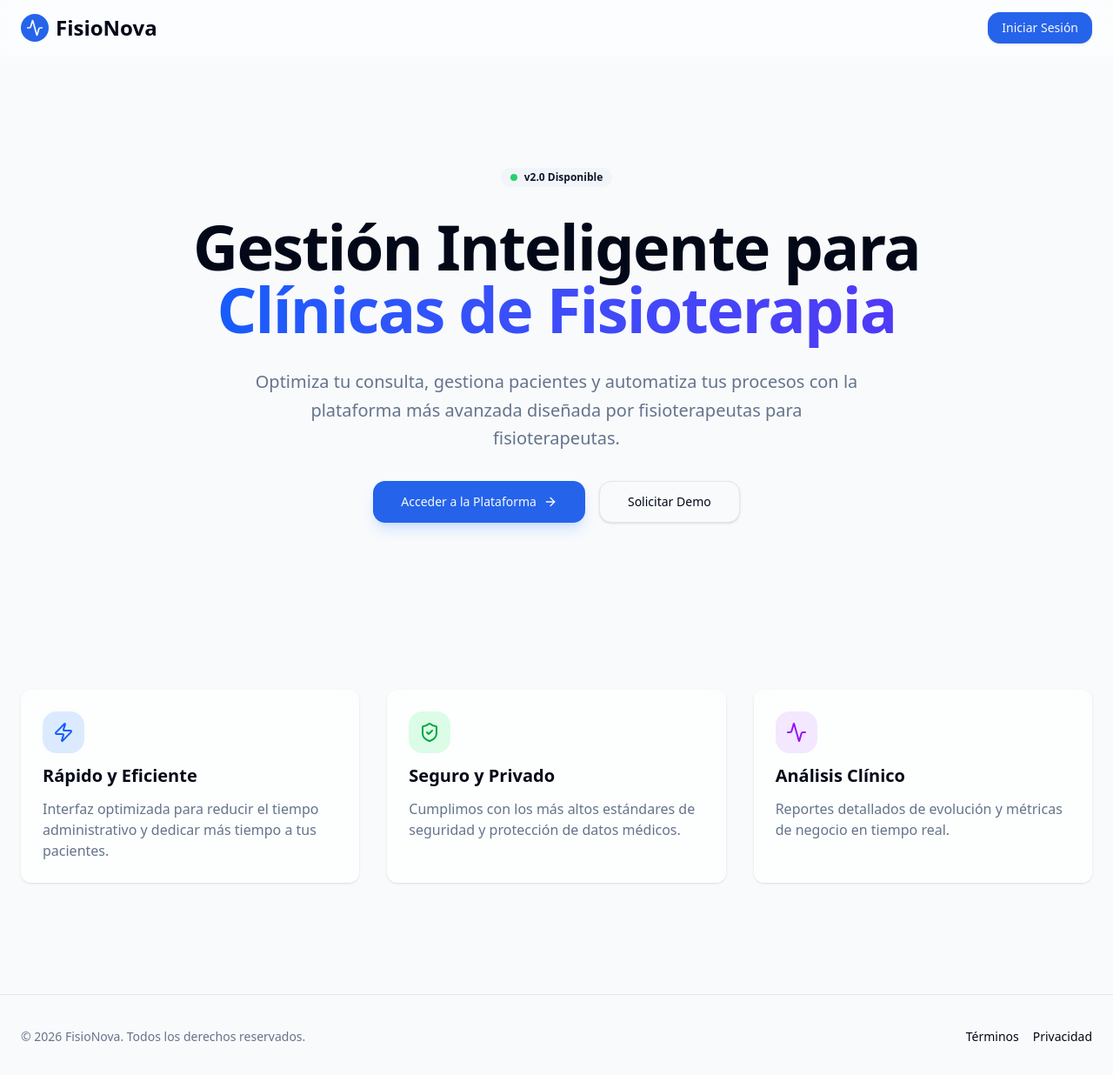
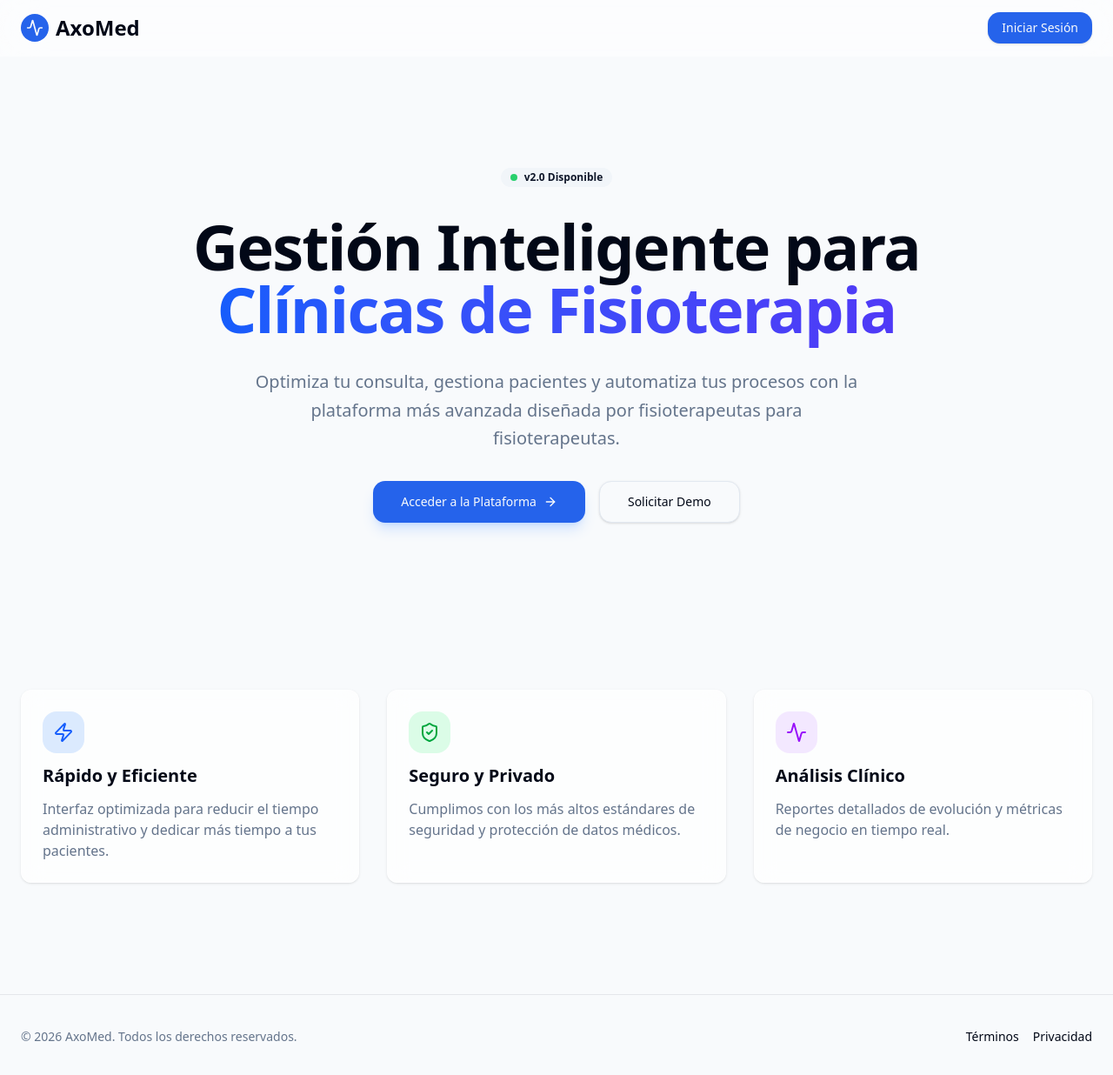
Before and after one commit to Rojazo9912/Clinova, a Next.js app: page / in a window 1280 px wide. Shown: the top 1236 px of the page at 87% size. Built offline with nearby package versions, Linux system fonts and the light colour scheme.

Commit message:
feat: implement core application structure, PWA manifest, physiotherapist management, and new clinic creation page.

```diff
--- a/app/dashboard/admin/clinics/new/page.tsx
+++ b/app/dashboard/admin/clinics/new/page.tsx
@@ -75,7 +75,7 @@ export default function NewClinicPage() {
                             value={clinicName}
                             onChange={handleNameChange}
                             className="flex h-10 w-full rounded-md border border-input bg-background px-3 py-2 text-sm ring-offset-background file:border-0 file:bg-transparent file:text-sm file:font-medium placeholder:text-muted-foreground focus-visible:outline-none focus-visible:ring-2 focus-visible:ring-ring focus-visible:ring-offset-2 disabled:cursor-not-allowed disabled:opacity-50"
-                            placeholder="Ej. Clínica FisioNova Centro"
+                            placeholder="Ej. Clínica AxoMed Centro"
                         />
                         {state?.error?.name && <p className="text-sm text-destructive">{state.error.name}</p>}
                     </div>
@@ -90,7 +90,7 @@ export default function NewClinicPage() {
                             value={slug}
                             onChange={handleSlugChange}
                             className="flex h-10 w-full rounded-md border border-input bg-background px-3 py-2 text-sm ring-offset-background file:border-0 file:bg-transparent file:text-sm file:font-medium placeholder:text-muted-foreground focus-visible:outline-none focus-visible:ring-2 focus-visible:ring-ring focus-visible:ring-offset-2 disabled:cursor-not-allowed disabled:opacity-50"
-                            placeholder="Ej. fisionova-centro"
+                            placeholder="Ej. axomed-centro"
                         />
                         <p className="text-xs text-muted-foreground">Solo letras minúsculas, números y guiones. Sin espacios.</p>
                         {state?.error?.slug && <p className="text-sm text-destructive">{state.error.slug}</p>}
--- a/app/layout.tsx
+++ b/app/layout.tsx
@@ -15,7 +15,7 @@ const geistMono = Geist_Mono({
 });
 
 export const metadata: Metadata = {
-  title: "FisioNova",
+  title: "AxoMed",
   description: "Gestión Inteligente para Clínicas de Fisioterapia",
   manifest: "/manifest.webmanifest",
 };
--- a/app/manifest.ts
+++ b/app/manifest.ts
@@ -2,8 +2,8 @@ import type { MetadataRoute } from 'next'
 
 export default function manifest(): MetadataRoute.Manifest {
     return {
-        name: 'FisioNova',
-        short_name: 'FisioNova',
+        name: 'AxoMed',
+        short_name: 'AxoMed',
         description: 'Gestión Inteligente para Clínicas de Fisioterapia',
         start_url: '/',
         display: 'standalone',
--- a/app/page.tsx
+++ b/app/page.tsx
@@ -11,7 +11,7 @@ export default function Home() {
             <div className="flex h-8 w-8 items-center justify-center rounded-lg bg-primary text-primary-foreground">
               <Activity className="h-5 w-5" />
             </div>
-            <span>FisioNova</span>
+            <span>AxoMed</span>
           </div>
           <nav className="flex gap-4">
             <Link
@@ -105,7 +105,7 @@ export default function Home() {
       <footer className="border-t py-6 md:py-0">
         <div className="container flex flex-col items-center justify-between gap-4 md:h-24 md:flex-row px-4 md:px-6 mx-auto">
           <p className="text-center text-sm leading-loose text-muted-foreground md:text-left">
-            © 2026 FisioNova. Todos los derechos reservados.
+            © 2026 AxoMed. Todos los derechos reservados.
           </p>
           <div className="flex gap-4">
             <Link href="/terminos" className="text-sm font-medium hover:underline underline-offset-4">
--- a/lib/actions/physiotherapists.ts
+++ b/lib/actions/physiotherapists.ts
@@ -63,7 +63,7 @@ export async function createPhysiotherapist(formData: FormData) {
     const supabaseUrl = process.env.NEXT_PUBLIC_SUPABASE_URL!
     const serviceRoleKey = process.env.SUPABASE_SERVICE_ROLE_KEY!
 
-    const origin = (await headers()).get('origin') || process.env.NEXT_PUBLIC_SITE_URL || 'https://fisionova-production.up.railway.app'
+    const origin = (await headers()).get('origin') || process.env.NEXT_PUBLIC_SITE_URL || 'https://axomed-production.up.railway.app'
 
     if (!serviceRoleKey) {
         throw new Error('Error de configuración: SUPABASE_SERVICE_ROLE_KEY faltante')
```
